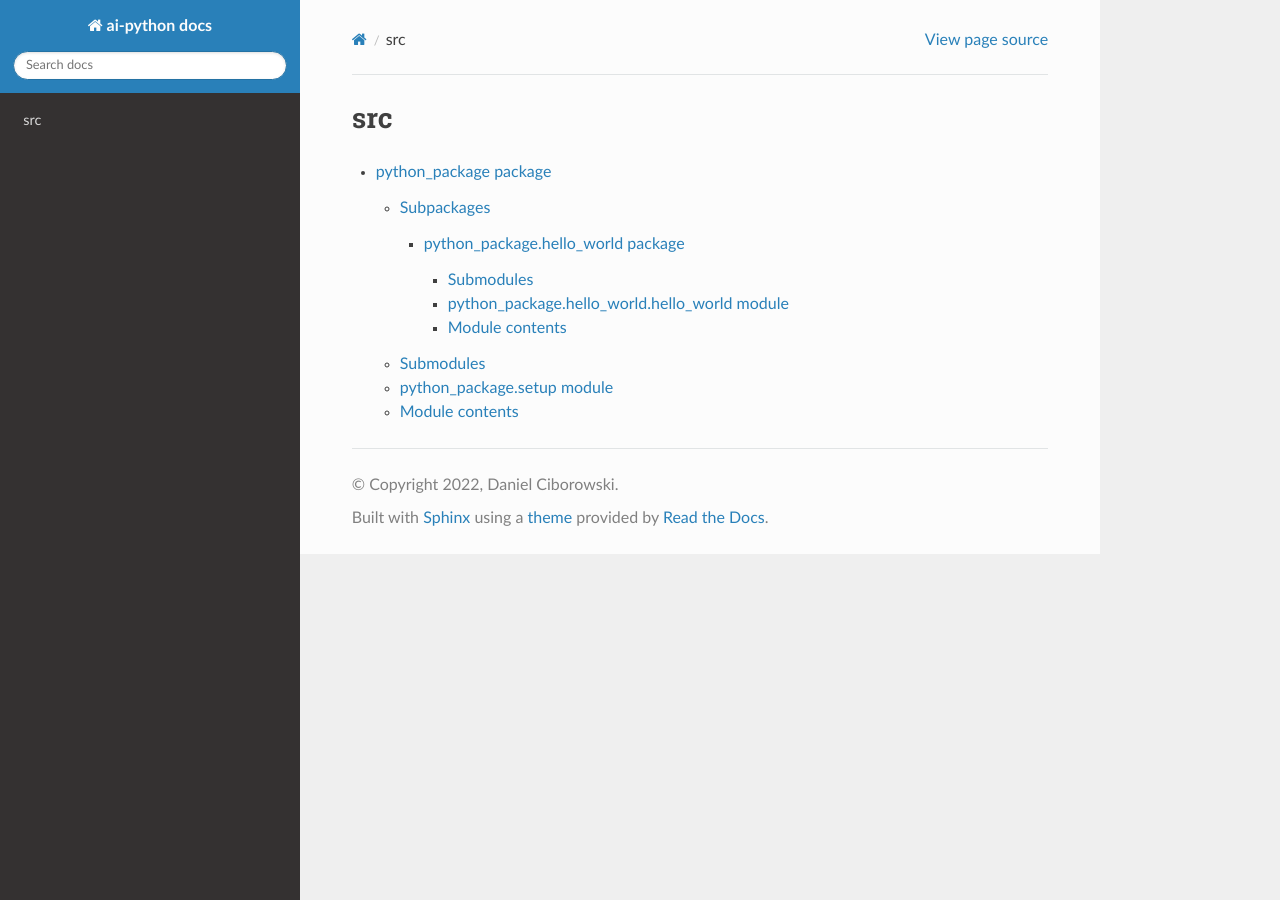
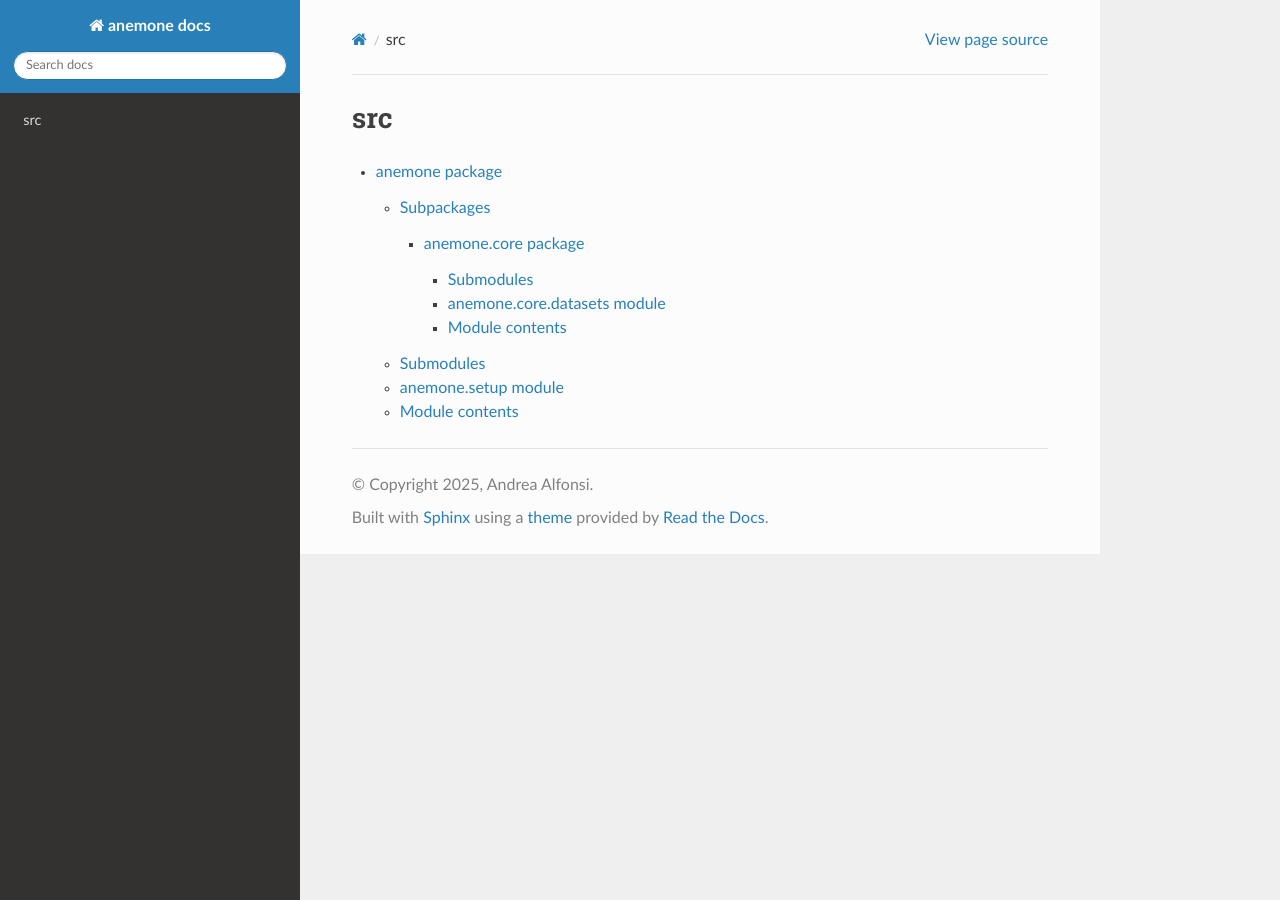
Before and after one commit to andrea-alfonsi/anemone-framework, a Sphinx documentation site: the page built from docs/modules.rst, in a window 1280 px wide. Built offline with Sphinx 7.4.7 and the Read the Docs theme 3.1.0, drawn with Linux system fonts in a browser that asks for light colours.

Commit message:
Removed all references to python_package

```diff
--- a/docs/python_package.hello_world.rst
+++ b/docs/anemone.core.rst
@@ -1,13 +1,13 @@
-python\_package.hello\_world package
+anemone.core package
 ====================================
 
 Submodules
 ----------
 
-python\_package.hello\_world.hello\_world module
+anemone.core.datasets module
 ------------------------------------------------
 
-.. automodule:: python_package.hello_world.hello_world
+.. automodule:: anemone.core.datasets
    :members:
    :undoc-members:
    :show-inheritance:
@@ -15,7 +15,7 @@ python\_package.hello\_world.hello\_world module
 Module contents
 ---------------
 
-.. automodule:: python_package.hello_world
+.. automodule:: anemone.core
    :members:
    :undoc-members:
    :show-inheritance:
--- a/docs/python_package.rst
+++ b/docs/anemone.rst
@@ -1,4 +1,4 @@
-python\_package package
+anemone package
 =======================
 
 Subpackages
@@ -7,15 +7,15 @@ Subpackages
 .. toctree::
    :maxdepth: 4
 
-   python_package.hello_world
+   anemone.core
 
 Submodules
 ----------
 
-python\_package.setup module
+anemone.setup module
 ----------------------------
 
-.. automodule:: python_package.setup
+.. automodule:: anemone.setup
    :members:
    :undoc-members:
    :show-inheritance:
@@ -23,7 +23,7 @@ python\_package.setup module
 Module contents
 ---------------
 
-.. automodule:: python_package
+.. automodule:: anemone
    :members:
    :undoc-members:
    :show-inheritance:
--- a/docs/conf.py
+++ b/docs/conf.py
@@ -18,12 +18,12 @@ sys.path.insert(0, os.path.abspath("../src/"))
 
 # -- Project information -----------------------------------------------------
 
-project = "ai-python docs"
-copyright = "2022, Daniel Ciborowski"
+project = "anemone docs"
+copyright = "2025, Andrea Alfonsi"
 author = "Daniel Ciborowski"
 
 # The full version, including alpha/beta/rc tags
-release = "0.1.0"
+release = "0.1a1"
 
 
 # -- General configuration ---------------------------------------------------
--- a/docs/modules.rst
+++ b/docs/modules.rst
@@ -4,4 +4,4 @@ src
 .. toctree::
    :maxdepth: 4
 
-   python_package
+   anemone
```
Also changed, not shown: README.md (+1 -1 lines), 1 other file.
